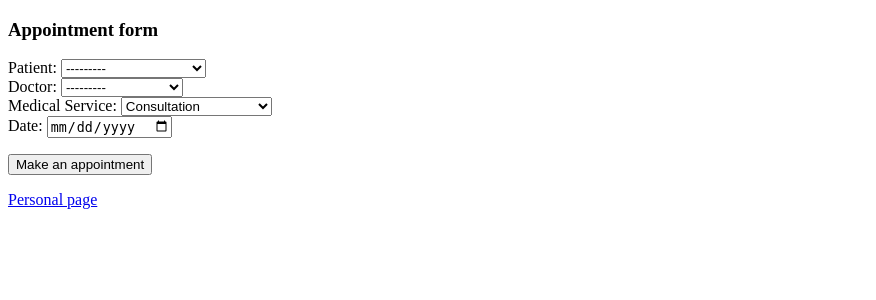
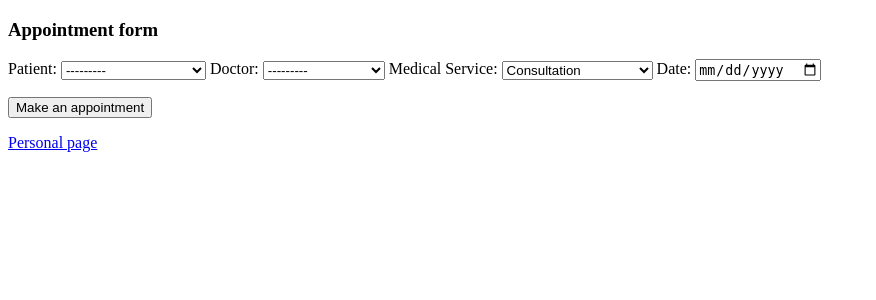
Before and after one commit to IwannabeSplendid/Clinec, a Django app: template users/templates/users/appointment.html in a window 1280 px wide. Shown: the top 300 px of the page, without its empty margins (0-876 px from the left). Run offline with Django 3.2, Linux system fonts and the light colour scheme; the template is opened without the code that fills it: values that come from a table or form of the project are taken from there, others are empty; data comes from the database, SQL or seed files in the repository.

Commit message:
widgets appoint

```diff
--- a/users/templates/users/appointment.html
+++ b/users/templates/users/appointment.html
@@ -34,9 +34,7 @@
 
     {% for field in form.visible_fields %}
 
-    <div class="fieldWrapper">
-        {{ field.label_tag }} {{ field }}
-    </div>
+    {{ field.label_tag }} {{ field }}
 
     {% endfor %}
     <p><input type="submit" value="Make an appointment"></p>
--- a/users/templates/users/register_p.html
+++ b/users/templates/users/register_p.html
@@ -12,7 +12,6 @@
 
 <form method="post" enctype="multipart/form-data">
     {% csrf_token%}
-    {% comment %} {{ form.as_p }} {% endcomment %}
     {% for field in form.visible_fields %}
 
     {{ field.label_tag }} {{ field }}
```
